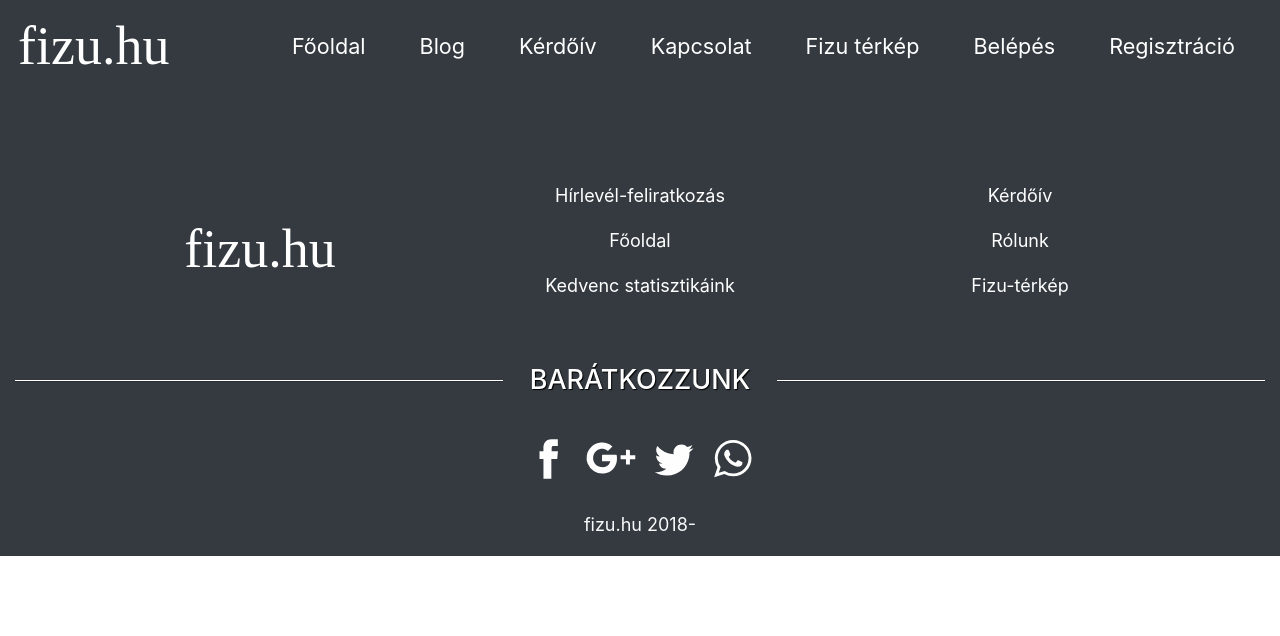
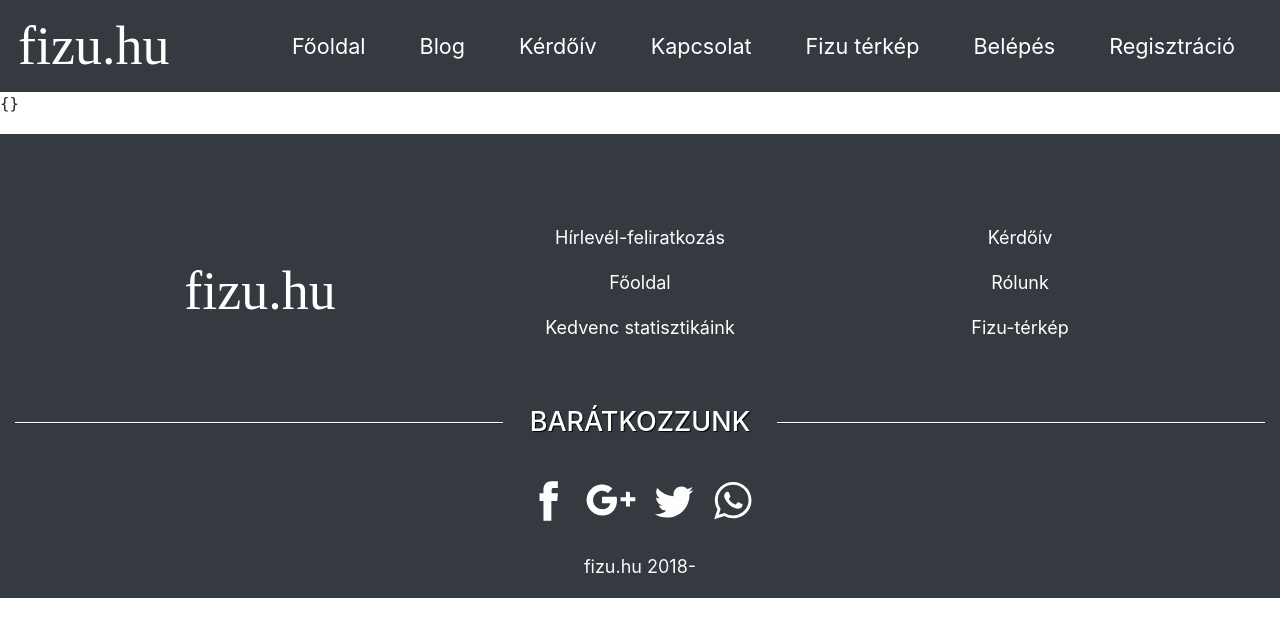
Before and after one commit to kovacsaronlaszlo/vue_advanced, a Vue app: page /profil in a window 1280 px wide. Shown: the top 636 px of the page. Built offline with nearby package versions, Linux system fonts and the light colour scheme; a web font is replaced by a local one.

Commit message:
[create]: profile methods

```diff
--- a/src/pages/login.vue
+++ b/src/pages/login.vue
@@ -66,8 +66,13 @@ export default {
             DataService.SignIn({
                 email: this.email,
                 password: this.password
-            });
-            debugger;
+            }).then(
+                r => {
+                    this.$root.$data.user = Object.assign({}, r);
+                    this.$router.push({name:"profile"});
+                    debugger;
+                }
+            );
         }
     }
 }
--- /dev/null
+++ b/src/pages/profile.vue
@@ -0,0 +1,13 @@
+<template>
+    <pre>{{user}}</pre>
+</template>
+<script>
+export default {
+    name: "profile",
+    computed: {
+        user() {
+            return this.$root.$data.user || {};
+        },
+    }
+}
+</script>
--- a/src/router.js
+++ b/src/router.js
@@ -9,6 +9,7 @@ import survey from './pages/survey.vue';
 import statistics from './pages/statistics.vue';
 import login from './pages/login.vue';
 import registration from './pages/registration.vue';
+import profile from './pages/profile.vue';
 
 // router
 export default new VueRouter({
@@ -58,6 +59,11 @@ export default new VueRouter({
             name: 'login',
             path: '/login',
             component: login,
+        },
+        {
+            name: 'profil',
+            path: '/profil',
+            component: profile,
         }
    ],
    scrollBehavior (to, from, savedPosition) {
```
